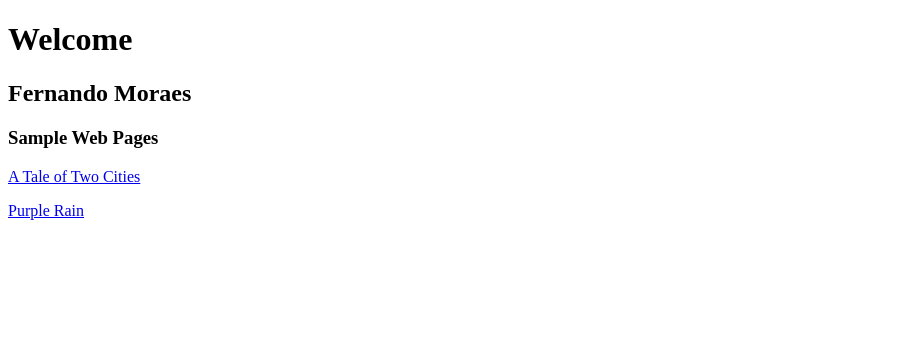
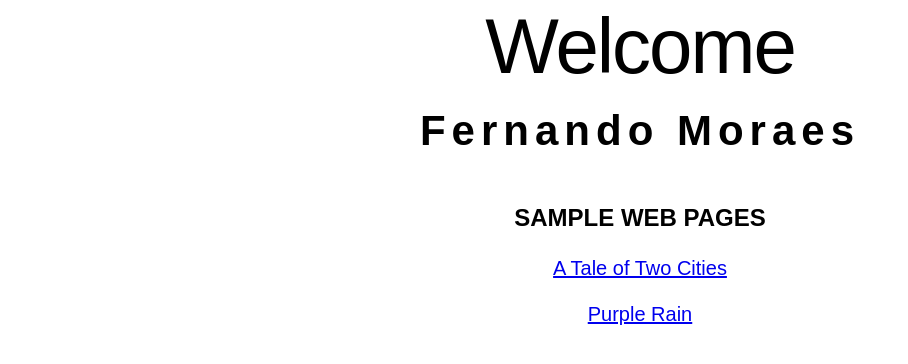
Before and after one commit to nando-moraes/nando-moraes.github.io, a plain HTML site: page index.html in a window 1280 px wide. Shown: the whole page, without its empty margins (0-908 px from the left). Drawn offline with Linux system fonts and the light colour scheme.

Commit message:
Add files via upload

```diff
--- /dev/null
+++ b/assets/css/global.css
@@ -0,0 +1,45 @@
+/*  ============= WEB BROWSER RESETS ============ */
+* { margin: 0; padding: 0; border: none }
+*, *::before, *::after { box-sizing: border-box }
+html { height: 100%; font-size: 100%; font: inherit; vertical-align: baseline;
+scroll-behavior: smooth; scroll-padding-top: 20px }
+body { line-height: 1.5; min-height: 100vh }
+@media (max-width: 767px ) { body { text-rendering: optimizeSpeed } }
+@media (min-width: 768px ) { body { text-rendering: optimizeLegibility } }
+img { width: 100%; height: auto; display: block }
+input, button, textarea, select { font: inherit }
+
+/* ================= ENDS ================ */
+
+body {
+    text-align: center;
+    font-family: sans-serif;
+}
+
+h1 {
+    font-size: 78px;
+    font-weight: normal;
+    letter-spacing: -2px;
+    margin-bottom: 12px;
+    line-height: 1.2;
+}
+
+h2 {
+    font-size: 42px;
+    letter-spacing: 6px;
+    margin-bottom: 48px;
+    line-height: 1.2;
+}
+
+h3 {
+    font-size: 24px;
+    margin-top: 48px;
+    margin-bottom: 20px;
+    line-height: 1.2;
+    text-transform: uppercase;
+}
+
+p {
+    font-size: 20px;
+    margin-bottom: 16px;
+}
--- /dev/null
+++ b/exercises/assets/css/style-1.css
@@ -0,0 +1,41 @@
+/*  ============= WEB BROWSER RESETS ============ */
+* { margin: 0; padding: 0; border: none }
+*, *::before, *::after { box-sizing: border-box }
+html { height: 100%; font-size: 100%; font: inherit; vertical-align: baseline;
+scroll-behavior: smooth; scroll-padding-top: 20px }
+body { line-height: 1.5; min-height: 100vh }
+@media (max-width: 767px ) { body { text-rendering: optimizeSpeed } }
+@media (min-width: 768px ) { body { text-rendering: optimizeLegibility } }
+img { width: 100%; height: auto; display: block }
+input, button, textarea, select { font: inherit }
+/* ====== PADDING AROUND CONTENT ======  */
+/* Desktops/Laptops */
+@media (min-width: 768px) { body { padding: 4% 20% } }
+
+/* Mobiles */
+@media (max-width: 767px) { body { padding: 12% 8% } }
+
+h1 {
+    font-size: 84px;
+    text-align: center;
+    font-weight: normal;
+    letter-spacing: -2px;
+    margin-bottom: 32px;
+}
+
+h2 {
+    font-size: 36px;
+    margin-bottom: 4px;
+}
+
+h3 {
+    font-size: 24px;
+    margin-bottom: 4px;
+}
+
+p {
+    font-size: 18px;
+    font-family: sans-serif;
+    line-height: 1.6;
+    margin-bottom: 20px;
+}
--- a/index.html
+++ b/index.html
@@ -5,6 +5,8 @@
     <meta name="viewport" content="width=device-width, initial-scale=1.0">
     <title>Fernando Moraes | Home Page</title>
 <meta name="description" content="Welcome to my website that showcases some of my digital creations.">
+<link rel="stylesheet" href="assets/css/global.css">
+
 </head>
 
 <!--This is a comment-->
```
Also changed, not shown: exercises/page-1.html (+3 -1 lines), exercises/page-3.html (added, +74 -0 lines).
